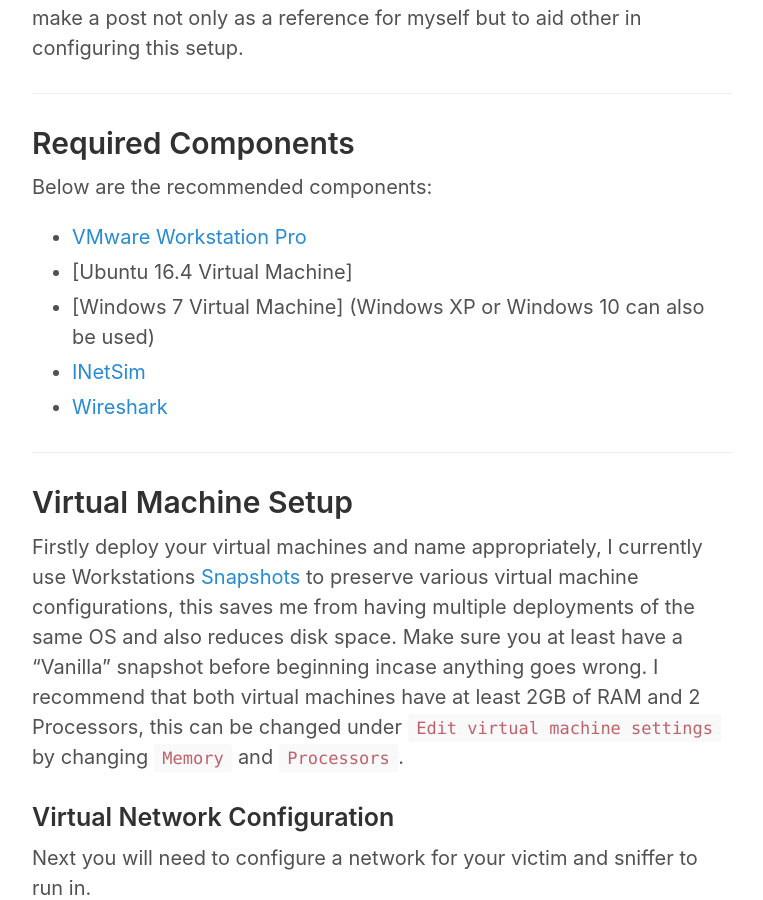
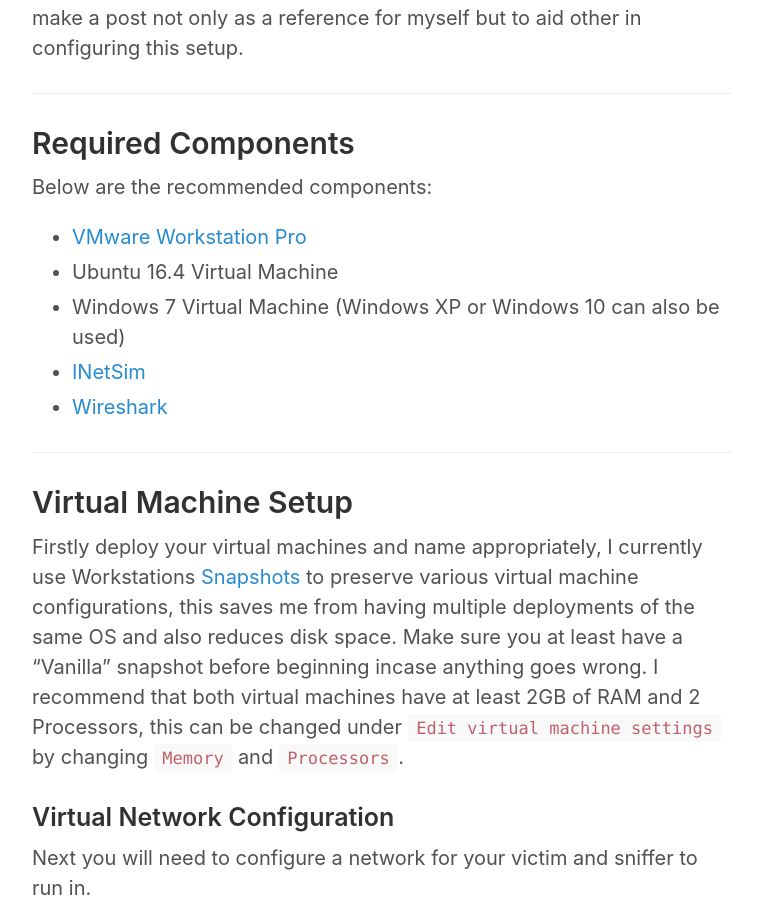
Before and after one commit to 4A616D6573/4A616D6573.com, a Jekyll site: the page built from _posts/2017-09-17-configuring-simple-sniffer-virtual-virtual-machines-using-vmwares-workstation-pro.md, in a window 1280 px wide and 900 px high, scrolled down 666 px. Shown: the whole window, without its empty margins (258-1021 px from the left). Built offline with Jekyll 4.4.1, drawn with Linux system fonts in a browser that asks for light colours.

```diff
--- a/_posts/2017-09-17-configuring-simple-sniffer-virtual-virtual-machines-using-vmwares-workstation-pro.md
+++ b/_posts/2017-09-17-configuring-simple-sniffer-virtual-virtual-machines-using-vmwares-workstation-pro.md
@@ -16,8 +16,8 @@ I did have a few issues importing and configuring the Virtual Box images into VM
 Below are the recommended components:
 
 - [VMware Workstation Pro](https://www.vmware.com/au/products/workstation.html)
-- [Ubuntu 16.4 Virtual Machine]
-- [Windows 7 Virtual Machine] (Windows XP or Windows 10 can also be used)
+- Ubuntu 16.4 Virtual Machine
+- Windows 7 Virtual Machine (Windows XP or Windows 10 can also be used)
 - [INetSim](http://www.inetsim.org/)
 - [Wireshark](https://www.wireshark.org/)
 
```
